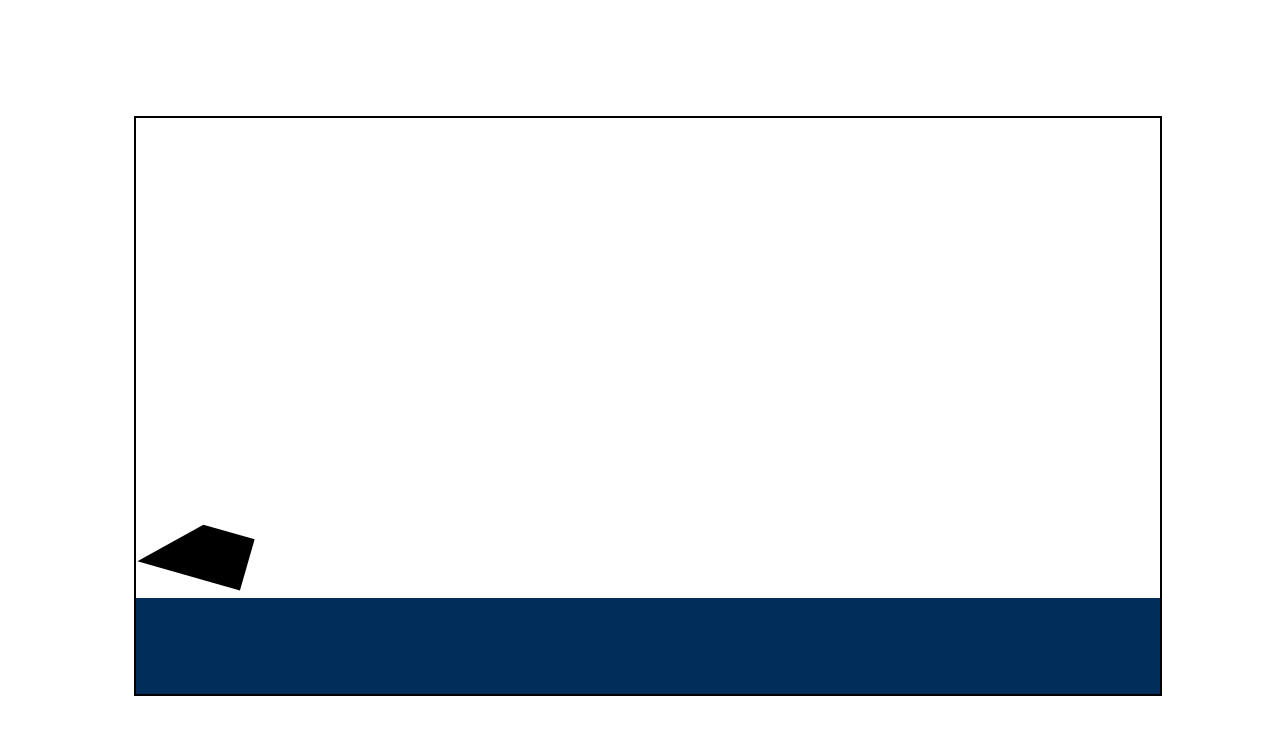
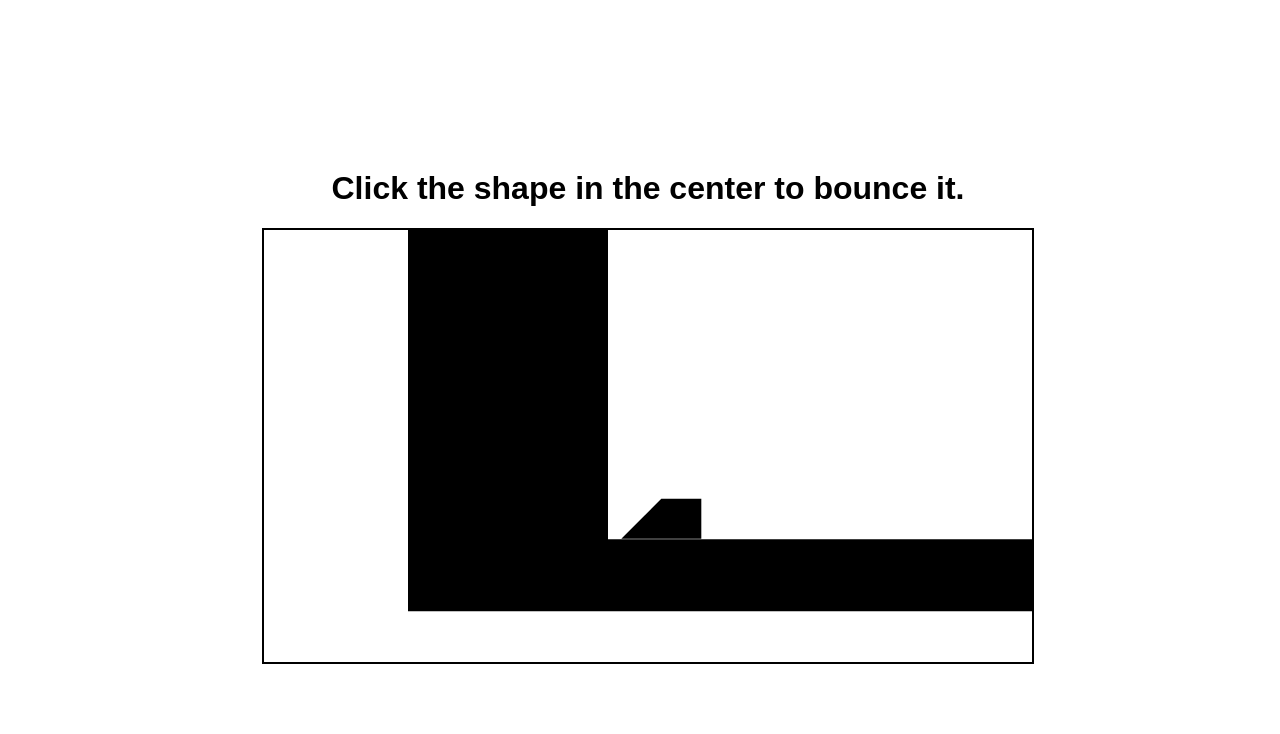
Before and after one commit to montidg/physics-test, a SvelteKit app: page / in a window 1280 px wide. Shown: the top 734 px of the page. Built offline with nearby package versions, Linux system fonts and the light colour scheme.

Commit message:
support different floor shapes and multiple tiles

```diff
--- a/src/routes/+page.svelte
+++ b/src/routes/+page.svelte
@@ -2,19 +2,16 @@
     svg {
         border: solid black 2px;
     }
+    h1 {
+        font-family: sans-serif;
+        text-align: center;
+    }
 </style>
 
 <script>
-    let rect = {
-        points: [
-            [0,0],
-            [0,100],
-            [100,200],
-            [100,0]
-        ],
-        x: 100,
-        y: 100,
-        rotation: 25,
+    function initObj({points, x, y, rotation}) {
+        let obj = {
+            points,x,y,rotation,
 
             _radians: 0,
 
@@ -35,60 +32,152 @@
             _right: 0,
 
             _bottomX: 0,
-        _bottomN: 0,
+            _topX: 0,
+            _leftX: 0,
+            _rightX: 0,
 
             _center: [0,0],
-        _centerT: [0,0]
+            _centerT: [0,0],
+
+            _oldX: 0,
+            _oldY: 0,
+
+            _collide: [],
+            _signature: [0,0]
         };
 
-    let stage = {
-        w: 1,
-        x: 0,
-        y: 0,
-        elem: null
-    };
-
-    let floor = {
-        y: 900
-    };
-
-    function ground(obj) {
-        if (obj.y > floor.y - obj._bottom) {
-            obj._yVel *= -1;
-            obj.y = floor.y - obj._bottom;
-
-            if (Math.abs(obj._bottom - obj._bottomN) > 2) {
-                obj._rVel += (obj._centerT[0] - obj._bottomX) / 100
-            } else {
-                obj._rVel = 0;
+        return obj;
     }
 
+    // credit to https://stackoverflow.com/questions/2778240/detection-of-triangle-collision-in-2d-space
+    function cross(points, triangle) {
+        var pa = points.data[0];
+        var pb = points.data[1];
+        var pc = points.data[2];
+
+        var p0 = triangle.data[0];
+        var p1 = triangle.data[1];
+        var p2 = triangle.data[2];
+
+        var dXa = pa[0] - p2[0];
+        var dYa = pa[1] - p2[1];
+        var dXb = pb[0] - p2[0];
+        var dYb = pb[1] - p2[1];
+        var dXc = pc[0] - p2[0];
+        var dYc = pc[1] - p2[1];
+        var dX21 = p2[0] - p1[0];
+        var dY12 = p1[1] - p2[1];
+        var D = dY12 * (p0[0] - p2[0]) + dX21 * (p0[1] - p2[1]);
+        var sa = dY12 * dXa + dX21 * dYa;
+        var sb = dY12 * dXb + dX21 * dYb;
+        var sc = dY12 * dXc + dX21 * dYc;
+        var ta = (p2[1] - p0[1]) * dXa + (p0[0] - p2[0]) * dYa;
+        var tb = (p2[1] - p0[1]) * dXb + (p0[0] - p2[0]) * dYb;
+        var tc = (p2[1] - p0[1]) * dXc + (p0[0] - p2[0]) * dYc;
+        if (D < 0) return ((sa >= 0 && sb >= 0 && sc >= 0) ||
+                            (ta >= 0 && tb >= 0 && tc >= 0) ||
+                            (sa+ta <= D && sb+tb <= D && sc+tc <= D));
+        return ((sa <= 0 && sb <= 0 && sc <= 0) ||
+                (ta <= 0 && tb <= 0 && tc <= 0) ||
+                (sa+ta >= D && sb+tb >= D && sc+tc >= D));
+    }
+
+    function collide(j, area) {
+        let obj = area[j];
+        obj._collide = [];
+
+        for (var i = 0; i < area.length; i++) {
+            let compar = area[i];
+            if (
+                compar._bottom < obj._top ||
+                compar._top > obj._bottom ||
+                compar._right < obj._left ||
+                compar._left > obj._right ||
+                i == j
+            ) continue;
+
+            let triA = obj._trianglesT;
+            let triB = compar._trianglesT;
+
+            let found = false;
+            for (var x = 0; x < triA.length; x++) {
+                for (var y = 0; y < triB.length; y++) {
+                    if (cross(triA[x],triB[y]) && cross(triB[y],triA[x])) {
+                        obj._collide.push(i);
+                        found = true;
+                        break;
+                    }
+                }
+                if (found) break;
+            }
         }
 
         return obj;
     }
 
+    function ground(obj, dir,a,b) {
+        obj._signature = [0,0];
+        if (obj._collide.length > 0 && (a != obj._signature[0] || b != obj._signature[1])) {
+            if (a != 0) {
+                obj._signature[0] = -a;
+            }
+
+            if (b != 0) {
+                obj._signature[1] = -b;
+            }
+
+            if (dir == 1) {
+                obj.y = obj._oldY - obj._yVel * 3;
+                obj._yVel = 0;
+                if (obj._signature[1] == -1) {
+                    obj._rVel += (obj._centerT[0] - obj._bottomX + obj.x) / 1000
+                } else {
+                    obj._rVel = 0
+                }
+
+            } else {
+
+                obj.x = obj._oldX - obj._xVel * 3;
+                obj._xVel = 0;
+            }
+
+
+        } else {
+            if (dir == 1) {
+                obj._oldX = obj.x;
+            } else {
+                obj._oldY = obj.y;
+            }
+        }
+
+
+        return obj;
+    }
+
     function vel(obj) {
+        if (obj._signature[1] == 0) {
             obj._yVel += 0.04;
+        }
 
         obj._rVel *= 0.98;
         obj._yVel *= 0.995;
         obj._xVel *= 0.995;
 
+        obj.y += obj._yVel;
+        obj = collide(0,area);
+        obj = ground(obj,1,Math.sign(obj._xVel),Math.sign(obj._yVel));
+
         obj.x += obj._xVel;
-        obj.y += obj._yVel;
+        obj = collide(0,area);
+        obj = ground(obj,0,Math.sign(obj._xVel),Math.sign(obj._yVel));
+
         obj.rotation += obj._rVel;
-
-        let off = rotate(obj._centerT[0], obj._centerT[1], obj._rVel / 180 * Math.PI);
-
-        obj.x -= obj._centerT[0] - off[0];
-        obj.y -= obj._centerT[1] - off[1];
 
         return obj;
     }
 
     function partition(obj) {
-        obj._path = 'M ' + rect.points.map(x => x.join(' ')).join(' L ') + ' Z';
+        obj._path = 'M ' + obj.points.map(x => x.join(' ')).join(' L ') + ' Z';
 
         for (var i = 2; i < obj.points.length; i++) {
 
@@ -132,65 +221,75 @@
         return obj;
     }
 
-    function rotate(x,y,d) {
-        return [x * Math.cos(d) + y * Math.sin(d), y * Math.cos(d) - x * Math.sin(d)];
+    function rotate(x,y,d,c) {
+        x -= c[0];
+        y -= c[1];
+        return [x * Math.cos(d) + y * Math.sin(d) + c[0], y * Math.cos(d) - x * Math.sin(d) + c[1]];
     }
 
     function length(obj) {
         obj._radians = obj.rotation / 180 * Math.PI;
 
         obj._trianglesT = obj._triangles.map(tri => {
-            tri.data = tri.data.map((arr) => rotate(arr[0],arr[1],obj._radians));
-            tri.center = rotate(tri.center[0],tri.center[1],-obj._radians);
+            tri.data = tri.data.map((arr) => rotate(arr[0],arr[1],obj._radians,obj._center));
+            tri.center = rotate(tri.center[0],tri.center[1],-obj._radians,obj._center);
             return tri;
         })
 
         obj._pointsT = obj.points.map(point => {
-            return rotate(point[0],point[1],-obj._radians)
+            return rotate(point[0],point[1],-obj._radians,obj._center)
         })
 
         let bData = obj._pointsT.map(tri => {
-            return tri[1];
-        }).sort((a,b) => a - b);
+            return tri;
+        }).sort((a,b) => a[1] - b[1]);
 
         let bDataH = obj._pointsT.map(tri => {
-            return tri[0];
-        }).sort((a,b) => a - b);
+            return tri;
+        }).sort((a,b) => a[0] - b[0]);
 
-        obj._bottom = bData[bData.length - 1];
-        obj._top = bData[0];
+        obj._bottom = bData[bData.length - 1][1] + obj.y;
+        obj._bottomX = bData[bData.length - 1][0] + obj.x;
+        obj._top = bData[0][1] + obj.y;
+        obj._topX = bData[0][0] + obj.x;
 
-        obj._right = bDataH[bDataH.length - 1];
-        obj._left = bDataH[0];
+        obj._right = bDataH[bDataH.length - 1][0] + obj.x;
+        obj._rightY = bDataH[bDataH.length - 1][1] + obj.y;
+        obj._left = bDataH[0][0] + obj.x;
+        obj._leftY = bDataH[0][1] + obj.y;
 
-        obj._bottomX = obj._pointsT.sort((a,b) => a[1] - b[1])[bData.length - 1][0];
-        obj._bottomN = bData[bData.length - 2];
-
-        obj._centerT = rotate(obj._center[0], obj._center[1], -obj._radians);
+        obj._centerT = obj._center;
 
         return obj;
     }
 
     function main() {
-        rect = length(rect);
-        rect = vel(rect);
-        rect = ground(rect);
-
-        if (rect.x > 1900){
-            rect.x = 0;
+        for (var i = 0; i < area.length; i++) {
+            area[i] = length(area[i]);
+            area[i].index = i;
         }
 
-        if (rect.x < -50){
-            rect.x = 1900;
-        }
+        area[0] = vel(area[0]);
+
+        stage.x += 1920 / 2;
+        stage.y += 1300 / 2;
+        stage.x = stage.x * 0.8 + (area[0].x) * 0.2;
+        stage.y = stage.y * 0.8 + (area[0].y) * 0.2;
+        stage.x -= 1920 / 2;
+        stage.y -= 1300 / 2;
     }
 
-    function clickFunc(e) {
-        let x = (e.clientX - stage.elem.offsetLeft)  / (stage.w / 1920);
-        let off = (x - rect.x - rect._center[0]) / -20;
-        rect._yVel += -5;
-        rect._xVel += off;
-        rect._rVel += off * 2;
+    function clickFunc(e, i) {
+        if (i != 0) return;
+        let x = (e.clientX - stage.elem.offsetLeft)  / (stage.w / 1920) + stage.x;
+        let off = (x - area[i].x - area[i]._center[0]) / -20;
+
+        if (area[i]._collide.length == 0) {
+            area[i]._rVel += off * 2;
+            area[i]._yVel += -5;
+            area[i]._xVel += off;
+        }
+
     }
 
     function downFunc(e) {
@@ -201,28 +300,102 @@
 
     }
 
-    rect = partition(rect);
+    let area = [
+        initObj({
+            points: [
+                [0,0],
+                [0,100],
+                [100,200],
+                [100,0]
+            ],
+            x: 100,
+            y: 100,
+            rotation: 25,
+        }),
+        initObj({
+            points: [
+                [0,900],
+                [0,1080],
+                [1920,1080],
+                [1920,900]
+            ],
+            x: 0,
+            y: 0,
+            rotation: 0,
+        }),
+        initObj({
+            points: [
+                [0,-900],
+                [0,-1080],
+                [1920,-1080],
+                [1920,-900]
+            ],
+            x: 0,
+            y: 0,
+            rotation: 0,
+        }),
+        initObj({
+            points: [
+                [-500,1080],
+                [0,1080],
+                [0,-1080],
+                [-500,-1080]
+            ],
+            x: 0,
+            y: 0,
+            rotation: 0,
+        }),
+        initObj({
+            points: [
+                [1920+500,1080],
+                [1920,1080],
+                [1920,-1080],
+                [1920+500,-1080]
+            ],
+            x: 0,
+            y: 0,
+            rotation: 0,
+        }),
+    ];
+
+    area = area.map(x => partition(x));
+
+    let stage = {
+        w: 1,
+        x: 0,
+        y: 0,
+        elem: null
+    };
     setInterval(main,0);
 </script>
 
-<div width="80vw" height="45vw" bind:clientWidth={stage.w} bind:this={stage.elem} >
-    <svg width="80vw" height="45vw" viewBox="0 0 1920 1080">
-        <path fill="rgb(0,45,90)" d="M 0 900 h 1920 v 180 h -1920 Z"/>
+<h1>
+    Click the shape in the center to bounce it.
+</h1>
+<div width="60vw" height="33.75vw" bind:clientWidth={stage.w} bind:this={stage.elem}>
+    <svg width="60vw" height="33.75vw" viewBox="0 0 1920 1080">
+        <g transform='translate({-stage.x},{-stage.y})'>
+            {#each area as obj}
                 <!-- svelte-ignore a11y-click-events-have-key-events -->
                 <path
-            on:click={clickFunc}
-            on:mousedown={downFunc}
-            on:mouseup={upFunc}
-            d={rect._path}
+                    on:click={(e) => clickFunc(e,obj.index)}
+                    d={obj._path}
                     transform='
                         translate(
-                    {rect.x},
-                    {rect.y}
+                            {obj.x+(obj._center[0])},
+                            {obj.y+(obj._center[1])}
                         )
                         rotate(
-                    {rect.rotation}
+                            {obj.rotation}
+                        ),
+                        translate(
+                            {-(obj._center[0])},
+                            {-(obj._center[1])}
                         )
                     '>
                 </path>
+            {/each}
+        </g>
+
     </svg>
 </div>
```
Lines whose indentation alone changed are shown as unchanged.
